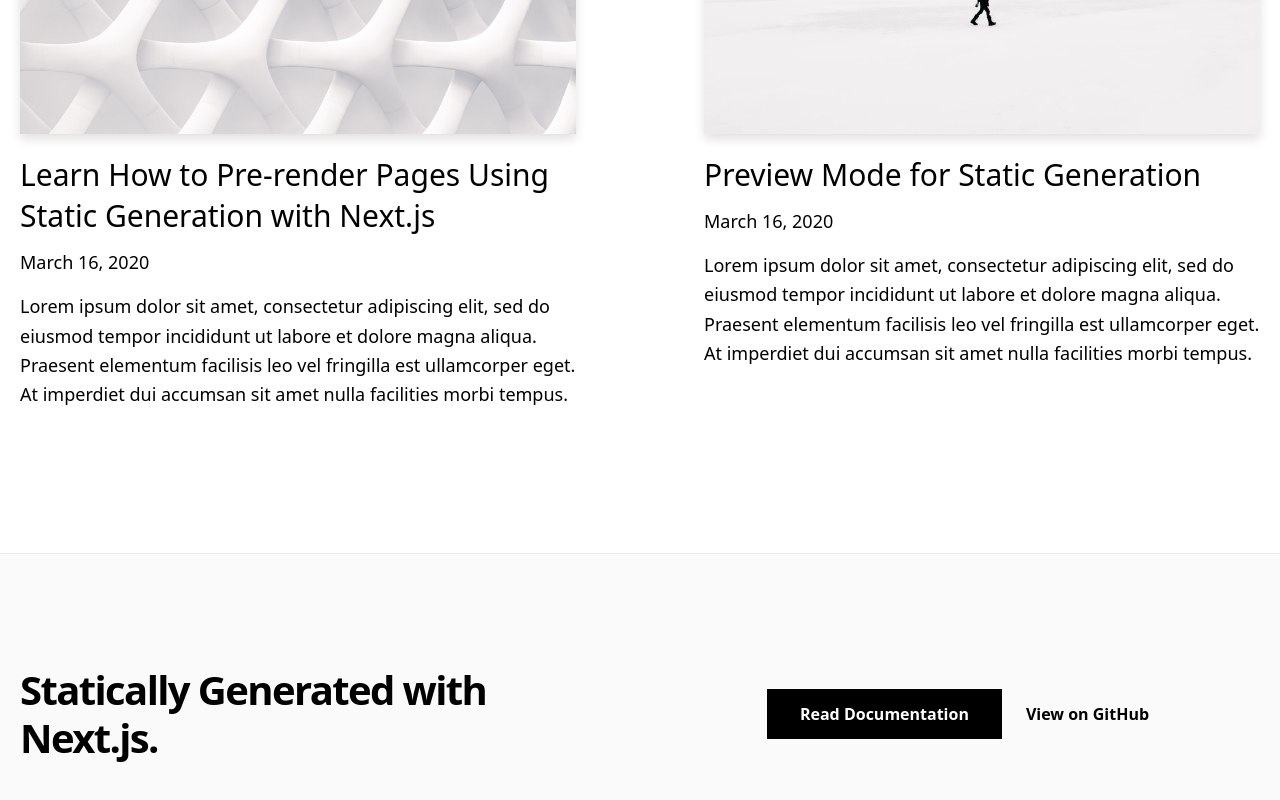
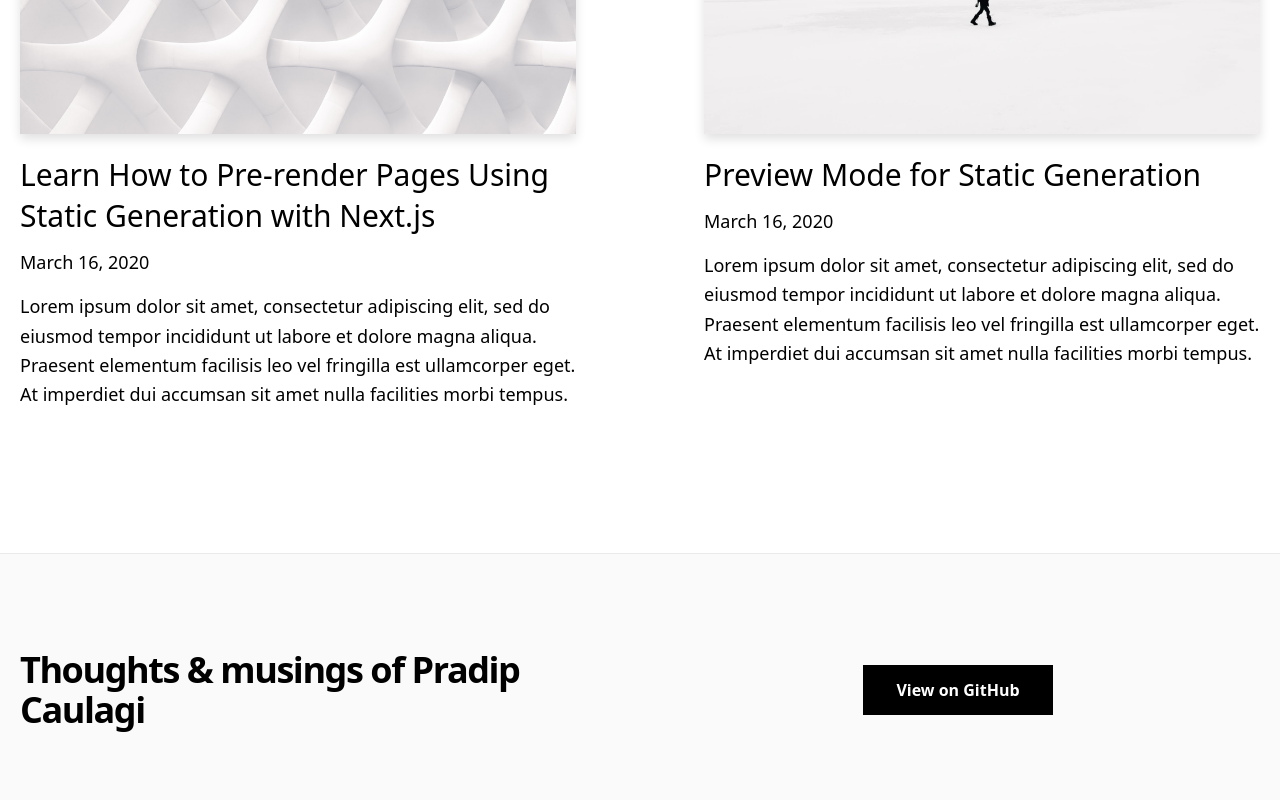
Before and after one commit to caulagi/blog, a Next.js app: page / in a window 1280 px wide. Shown: the part 1531-2331 px from the top of the page. Built offline with nearby package versions, Linux system fonts and the light colour scheme.

Commit message:
Change footer link to our repo
Signed-off-by: Pradip Caulagi <caulagi@gmail.com>

```diff
--- a/components/footer.tsx
+++ b/components/footer.tsx
@@ -1,24 +1,18 @@
 import Container from './container'
-import { EXAMPLE_PATH } from '../lib/constants'
+import { GIT_REPO } from '../lib/constants'
 
 const Footer = () => {
   return (
     <footer className="bg-accent-1 border-t border-accent-2">
       <Container>
-        <div className="py-28 flex flex-col lg:flex-row items-center">
-          <h3 className="text-4xl lg:text-5xl font-bold tracking-tighter leading-tight text-center lg:text-left mb-10 lg:mb-0 lg:pr-4 lg:w-1/2">
-            Statically Generated with Next.js.
+        <div className="py-24 flex flex-col lg:flex-row items-center">
+          <h3 className="text-3xl lg:text-4xl font-bold tracking-tighter leading-tight text-center lg:text-left mb-10 lg:mb-0 lg:pr-4 lg:w-1/2">
+            Thoughts &amp; musings of Pradip Caulagi
           </h3>
           <div className="flex flex-col lg:flex-row justify-center items-center lg:pl-4 lg:w-1/2">
             <a
-              href="https://nextjs.org/docs/basic-features/pages"
+              href={`${GIT_REPO}`}
               className="mx-3 bg-black hover:bg-white hover:text-black border border-black text-white font-bold py-3 px-12 lg:px-8 duration-200 transition-colors mb-6 lg:mb-0"
-            >
-              Read Documentation
-            </a>
-            <a
-              href={`https://github.com/vercel/next.js/tree/canary/examples/${EXAMPLE_PATH}`}
-              className="mx-3 font-bold hover:underline"
             >
               View on GitHub
             </a>
--- a/lib/constants.ts
+++ b/lib/constants.ts
@@ -1,4 +1,4 @@
-export const EXAMPLE_PATH = 'blog-starter-typescript'
+export const GIT_REPO = 'https://github.com/caulagi/blog'
 export const CMS_NAME = 'Markdown'
 export const HOME_OG_IMAGE_URL =
   'https://og-image.now.sh/Next.js%20Blog%20Starter%20Example.png?theme=light&md=1&fontSize=100px&images=https%3A%2F%2Fassets.vercel.com%2Fimage%2Fupload%2Ffront%2Fassets%2Fdesign%2Fnextjs-black-logo.svg'
```
